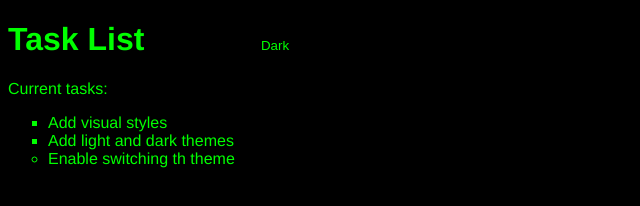
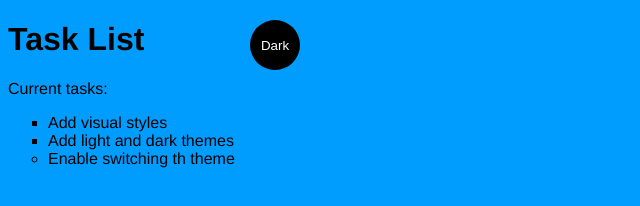
Before and after one commit to ricardoazcosta/CertificacaoMicrosoft, a plain HTML site: page simple-site/index.html in a window 1280 px wide. Both pictures are taken after a click on the button "Dark". Shown: the whole page, without its empty margins (0-640 px from the left). Drawn offline with Linux system fonts and the light colour scheme.

Commit message:
function JS

```diff
--- a/simple-site/app.js
+++ b/simple-site/app.js
@@ -2,3 +2,19 @@
 
 
   const switcher =  document.querySelector('.btn');
+
+  switcher.addEventListener("click", function() {
+    document.body.classList.toggle("light-theme");
+    document.body.classList.toggle("dark-theme");
+
+    const className = document.body.className;
+        if(className == "light-theme"){
+            this.textContent = "Dark";
+        } else {
+            this.textContent = "Light";
+        }
+
+
+
+
+});
--- a/simple-site/main.css
+++ b/simple-site/main.css
@@ -1,7 +1,7 @@
 
 
 :root {
-    --green:#0f0;
+    --blue:rgb(0, 157, 255);
     --white:#fff;
     --black:#000;
 }
@@ -14,9 +14,7 @@ body{
 
 }
 
-ul{
 
-}
 
 li {
     list-style: circle;
@@ -29,7 +27,7 @@ list-style: square;
 
 
 .light-theme {
-    --bg: var(--green);
+    --bg: var(--blue);
     --fontColor:var(--black);
     --btnBg: var(--black);
     --btnFontColor: var(--white);
@@ -38,7 +36,7 @@ list-style: square;
 
 .dark-theme {
     --bg: var(--black);
-    --fontColor: var(--green);
+    --fontColor: var(--blue);
 }
 
 .btn {
```
